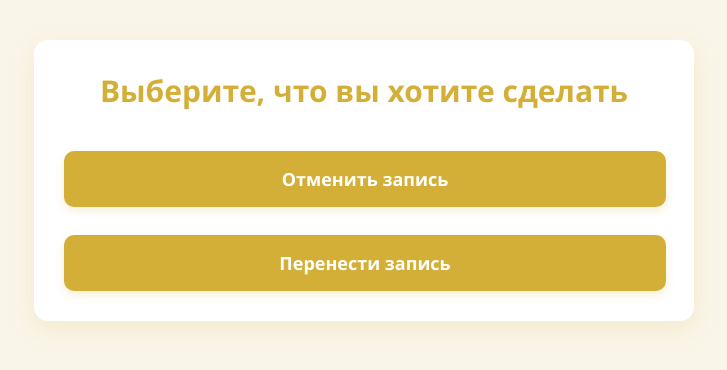
After one commit to Waynut-Development/LikeMe-Beauty-Studio, a Flask app: template mysite/templates/canceling or rescheduling.html in a window 1280 px wide. The commit adds this page. Shown: the top 370 px of the page, without its empty margins (276-1003 px from the left). Run offline with Flask 3, Linux system fonts and the light colour scheme; the template is opened without the code that fills it, so the values that code supplies are empty; parts of the project's set-up code (start-up, migrations or seed data) failed here and were passed over.

Commit message:
1. Update style1.css
2. Update booking.html(also updating the filename, previously - login.html).
Added a button to cancel or rescheduling.

3. Created a canceling or rescheduling file with a choice

```diff
--- /dev/null
+++ b/mysite/templates/canceling or rescheduling.html
@@ -0,0 +1,125 @@
+<!DOCTYPE html>
+<html lang="ru">
+<head>
+  <meta charset="UTF-8" />
+  <meta name="viewport" content="width=device-width, initial-scale=1.0"/>
+  <title>Отмена записи</title>
+  <style>
+    :root {
+      --primary: #d4af37;
+      --primary-light: #f9f5e8;
+      --dark: #333333;
+      --gray: #6b7280;
+      --white: #ffffff;
+      --text: #1f2937;
+    }
+
+    body {
+      font-family: 'Segoe UI', Tahoma, Geneva, Verdana, sans-serif;
+      background-color: var(--primary-light);
+      margin: 0;
+      padding: 0;
+      color: var(--text);
+    }
+
+    .container {
+      position: relative;
+      max-width: 600px;
+      margin: 40px auto;
+      padding: 30px;
+      background: var(--white);
+      border-radius: 14px;
+      box-shadow: 0 8px 25px rgba(212, 175, 55, 0.15);
+    }
+
+    /* Кнопка в правом верхнем углу */
+    .top-right-btn {
+      position: absolute;
+      top: 12px;
+      right: 12px;
+      padding: 7px 10px;
+      background-color: var(--primary);
+      color: var(--white);
+      text-decoration: none;
+      font-weight: bold;
+      font-size: 14px;
+      border-radius: 8px;
+      box-shadow: 0 3px 8px rgba(212, 175, 55, 0.3);
+      transition: background-color 0.3s ease, transform 0.2s ease;
+    }
+
+    .top-right-btn:hover {
+      background-color: #c09f2e;
+      transform: translateY(-1px);
+    }
+
+    .header {
+      text-align: center;
+      margin-bottom: 40px;
+    }
+
+    .header h1 {
+      margin: 0;
+      font-size: 30px;
+      color: var(--primary);
+      font-weight: 600;
+    }
+
+    .header p {
+      margin: 10px 0 0;
+      color: var(--gray);
+      font-size: 16px;
+    }
+
+    .btns_for_selection {
+      display: block;
+      width: 95%;
+      padding: 16px;
+      background-color: var(--primary);
+      color: var(--white);
+      font-size: 18px;
+      font-weight: bold;
+      border: none;
+      border-radius: 10px;
+      cursor: pointer;
+      text-align: center;
+      text-decoration: none;
+      box-shadow: 0 4px 10px rgba(212, 175, 55, 0.2);
+      transition: background-color 0.3s, transform 0.2s;
+      margin-bottom: 16px;
+    }
+
+    .btns_for_selection:last-child {
+      margin-bottom: 0;
+    }
+
+    .btns_for_selection:hover {
+      background-color: #c09f2e;
+      transform: translateY(-2px);
+    }
+
+    .buttons-container {
+      display: flex;
+      flex-direction: column;
+      gap: 12px;
+    }
+  </style>
+</head>
+<body>
+
+  <div class="container">
+
+
+    <div class="header">
+      <h1>Выберите, что вы хотите сделать</h1>
+    </div>
+
+    <div class="buttons-container">
+      <a href="x.html" class="btns_for_selection">Отменить запись</a>
+      <a href="y.html" class="btns_for_selection">Перенести запись</a>
+    </div>
+
+  </div>
+
+</body>
+</html>
```
Also changed, not shown: mysite/static/css/style1.css (+84 -70 lines), mysite/templates/booking.html (added, +264 -0 lines), mysite/templates/login.html (deleted, +0 -105 lines).
